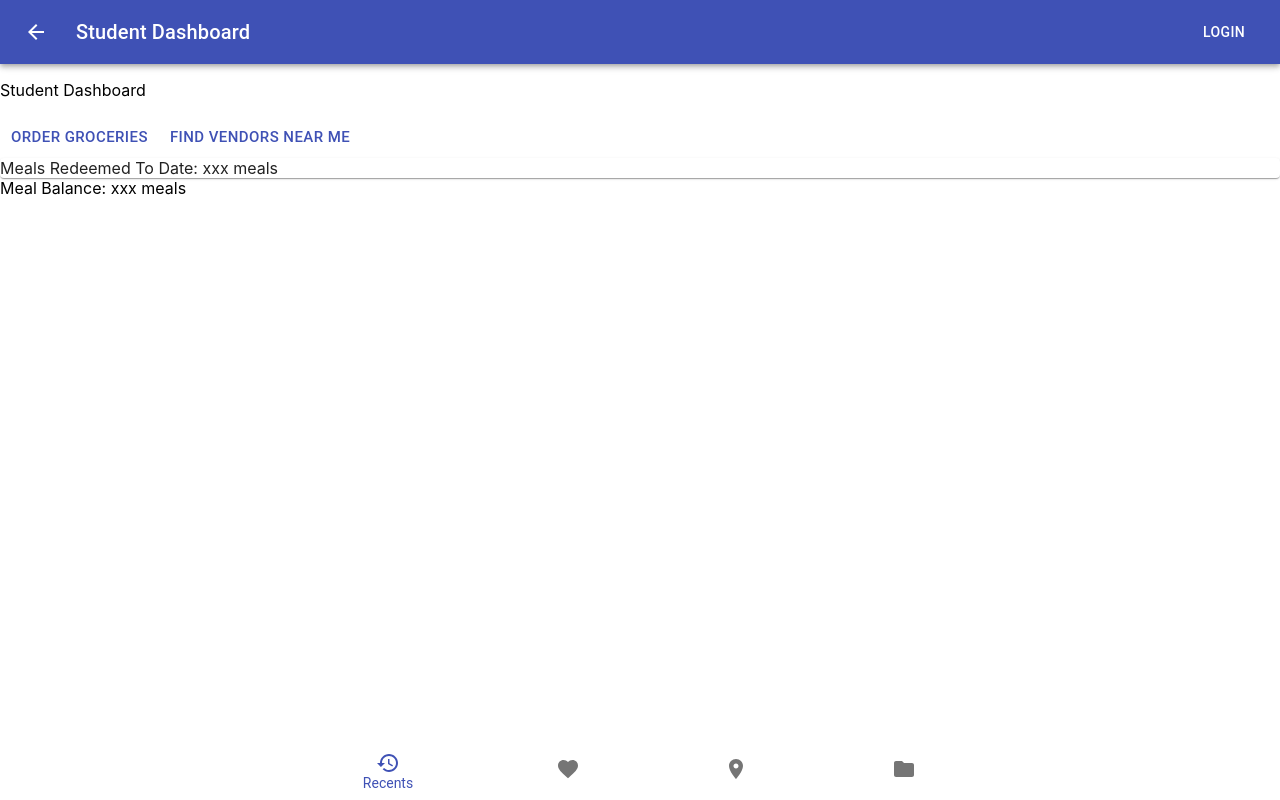
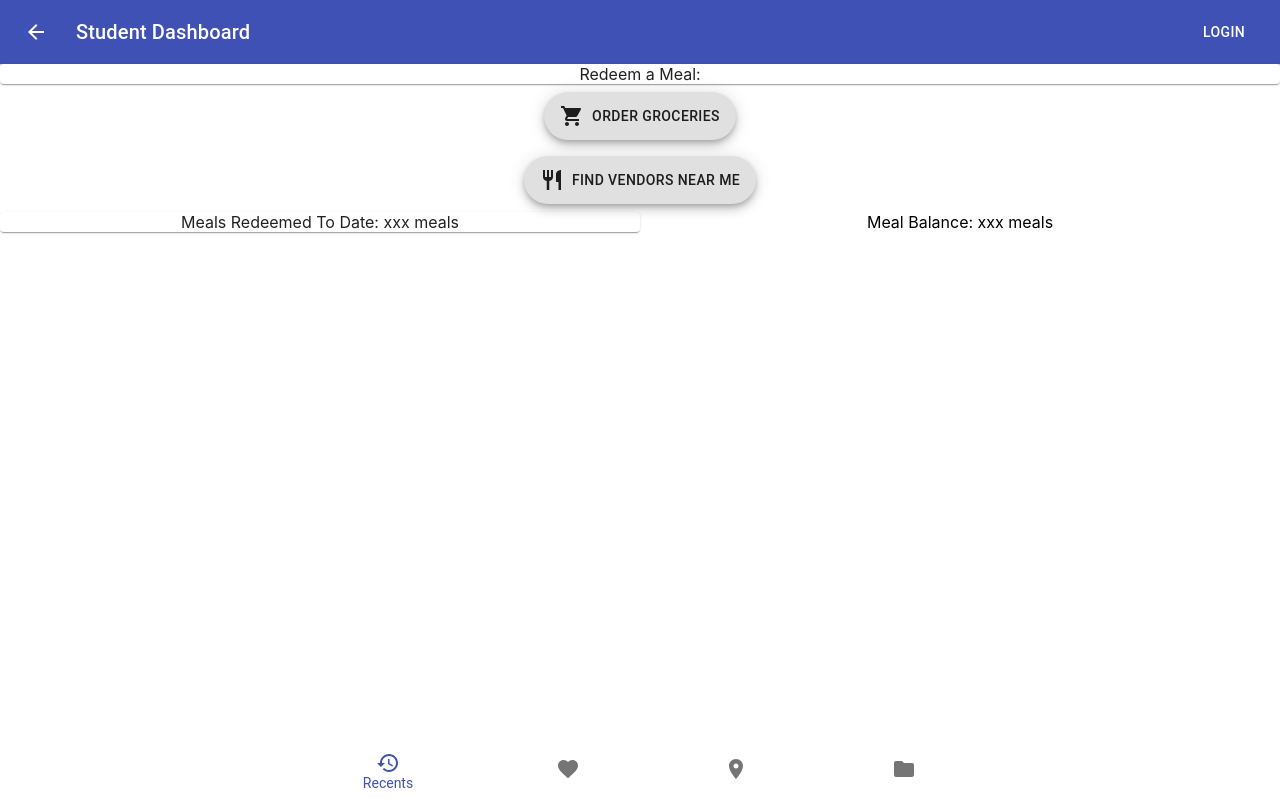
Before and after one commit to isabella232/Team-14, a React (Create React App) app in the folder web/: page /student in a window 1280 px wide. Built offline with nearby package versions, Linux system fonts and the light colour scheme.

Commit message:
more cute feature added :)

```diff
--- a/web/src/pages/student/dashboard/Dashboard.tsx
+++ b/web/src/pages/student/dashboard/Dashboard.tsx
@@ -1,26 +1,55 @@
 import React from 'react';
-import { Button } from '@material-ui/core';
+import { Button, Grid, Fab } from '@material-ui/core';
 import { makeStyles } from '@material-ui/core/styles';
 import Paper from '@material-ui/core/Paper';
 import Typography from '@material-ui/core/Typography';
+import RestaurantIcon from '@material-ui/icons/Restaurant';
+import LocalGroceryStoreIcon from '@material-ui/icons/LocalGroceryStore';
+const useStyles = makeStyles(theme => ({
+  fab: {
+    margin: theme.spacing(1),
+  },
+  extendedIcon: {
+    marginRight: theme.spacing(1),
+  },
+  center:{
+    textAlign: 'center'
+  }
+}));
 export function Dashboard() {
+  const classes = useStyles();
   return (
-    <>
-      <p>Student Dashboard </p>
-      <Button size="large" color="primary" >
+    <Grid className={classes.center} container={true}>
+      <Grid item xs ={12}>
+      <Paper>
+       Redeem a Meal:
+     </Paper>
+      </Grid>
+
+     <Grid className={classes.center} item xs={12}>
+     <Fab variant="extended" aria-label="delete" className={classes.fab}>
+        <LocalGroceryStoreIcon className={classes.extendedIcon} />
         Order Groceries
-       </Button>
+      </Fab>
 
-     <Button size="large" color="primary" >
-       Find Vendors Near Me
-     </Button>
+    </Grid>
+     <Grid className={classes.center} item xs={12}>
+
+     <Fab variant="extended" aria-label="delete" className={classes.fab}>
+        <RestaurantIcon className={classes.extendedIcon} />
+        Find Vendors Near Me
+      </Fab>
+
+     </Grid>
+     <Grid item xs={6}>
      <Paper>
        Meals Redeemed To Date: xxx meals
+      </Paper>
+      </Grid>
+      <Grid item xs={6}>
+       Meal Balance: xxx meals
+       </Grid>
 
-      </Paper>
-       Meal Balance: xxx meals
-
-
-</>
+</Grid>
   );
 }
```
